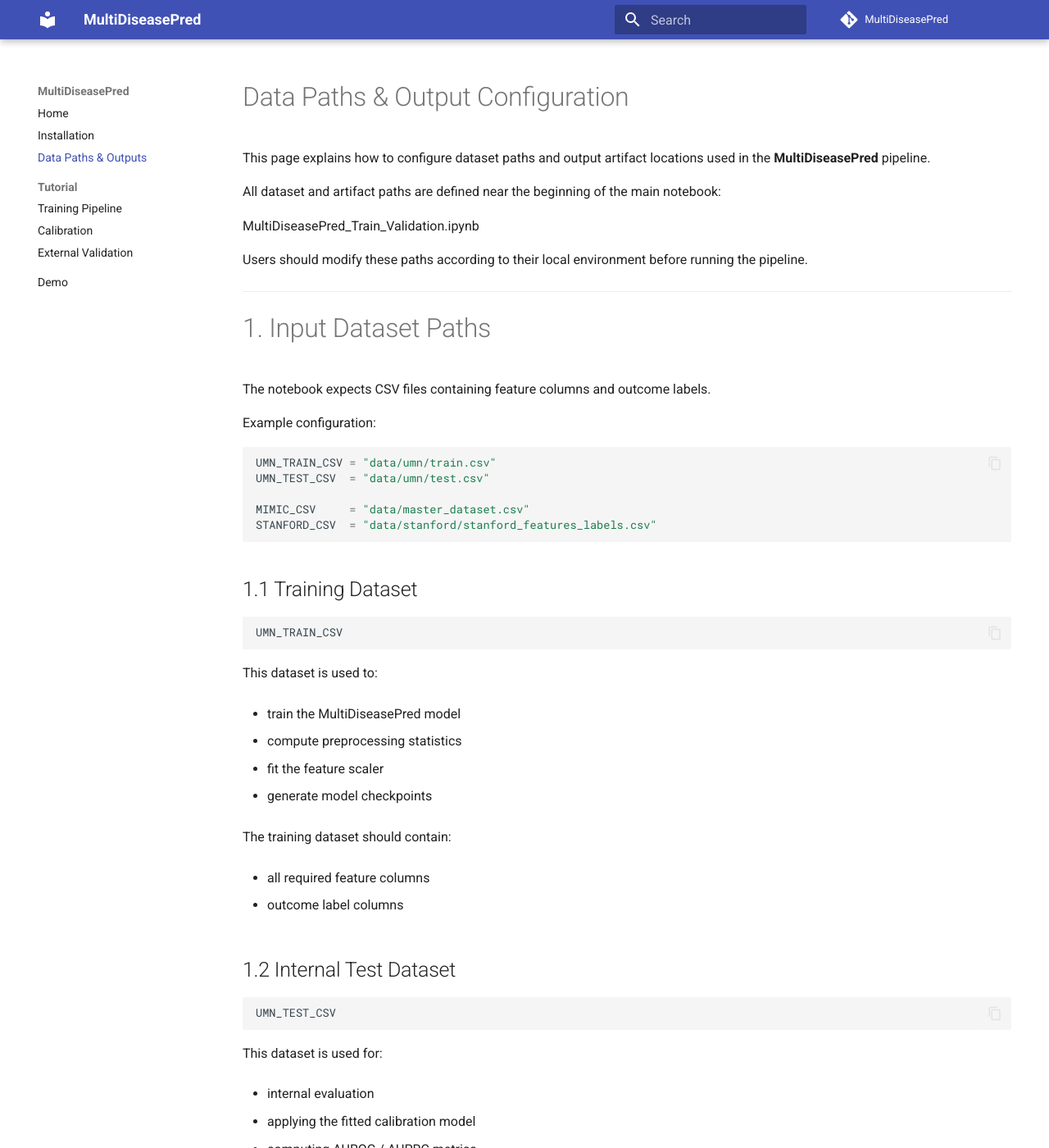
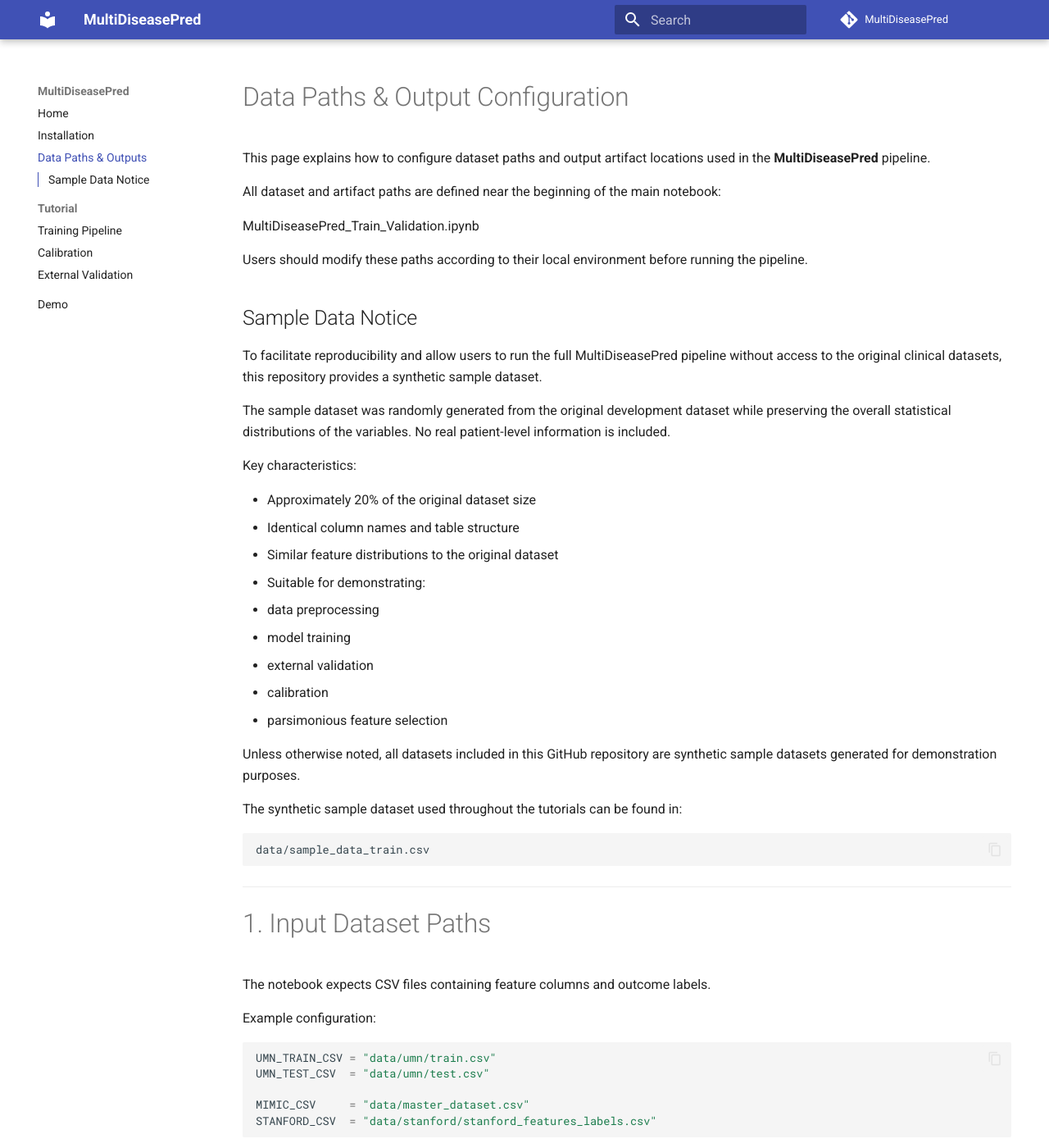
Before and after one commit to fengx13/MultiDiseasePred, an MkDocs documentation site: the page built from docs/data_paths.md, in a window 1280 px wide and 1400 px high. Shown: the whole window at 82% size. Built offline with MkDocs 1.6.1 and Material for MkDocs 9.7.7, drawn with Linux system fonts in a browser that asks for light colours; comment, search, counter and statistics services are not loaded; some of the changed text lies outside the part shown.

Commit message:
Document synthetic sample dataset details
Added a section on synthetic sample dataset for reproducibility, including key characteristics and statistics derived from the dataset.

````diff
--- a/docs/data_paths.md
+++ b/docs/data_paths.md
@@ -7,6 +7,32 @@ All dataset and artifact paths are defined near the beginning of the main notebo
 MultiDiseasePred_Train_Validation.ipynb
 
 Users should modify these paths according to their local environment before running the pipeline.
+
+## Sample Data Notice
+
+To facilitate reproducibility and allow users to run the full MultiDiseasePred pipeline without access to the original clinical datasets, this repository provides a synthetic sample dataset.
+
+The sample dataset was randomly generated from the original development dataset while preserving the overall statistical distributions of the variables. No real patient-level information is included.
+
+Key characteristics:
+
+- Approximately 20% of the original dataset size
+- Identical column names and table structure
+- Similar feature distributions to the original dataset
+- Suitable for demonstrating:
+  - data preprocessing
+  - model training
+  - external validation
+  - calibration
+  - parsimonious feature selection
+
+Unless otherwise noted, all datasets included in this GitHub repository are synthetic sample datasets generated for demonstration purposes.
+
+The synthetic sample dataset used throughout the tutorials can be found in:
+
+```text
+data/sample_data_train.csv
+```
 
 ---
 
@@ -108,6 +134,27 @@ cci_score
 n_ed_90d
 ```
 
+The following statistics were calculated from the provided synthetic sample dataset (`sample_data_train.csv`).
+
+| Feature | Mean | Std | Min | Max |
+|----------|----------|----------|----------|----------|
+| age | 52.85 | 20.59 | 18 | 101 |
+| triage_temperature | 36.71 | 0.53 | 26.00 | 43.44 |
+| triage_heartrate | 85.06 | 17.38 | 10.18 | 255.99 |
+| triage_resprate | 17.57 | 2.43 | 1 | 189 |
+| triage_o2sat | 98.40 | 2.41 | 0 | 100 |
+| triage_sbp | 134.87 | 22.03 | 1.00 | 273.66 |
+| triage_dbp | 77.49 | 14.68 | 0 | 375 |
+| triage_acuity | 2.63 | 0.71 | 1 | 5 |
+
+Categorical variables:
+
+| Feature | Distribution |
+|----------|----------|
+| gender | Female: 54.2%, Male: 45.8% |
+
+These statistics are provided solely for demonstration purposes and do not represent the original development cohort.
+
 ## 2.2 Outcome Columns
 
 Binary outcome labels prefixed with:
@@ -130,6 +177,23 @@ Each outcome column should contain:
 ```bash
 0 = negative
 1 = positive
+```
+
+The following outcome prevalences were calculated from the synthetic sample dataset.
+
+| Outcome | Prevalence (%) |
+|----------|----------|
+| outcome_hospitalization | 48.04 |
+| outcome_critical | 6.65 |
+| outcome_sepsis | 2.57 |
+| outcome_aki | 7.04 |
+| outcome_acs_mi | 1.95 |
+| outcome_copd_asthma | 1.90 |
+
+Outcome prevalence is computed as:
+
+```python
+prevalence = outcome.mean()
 ```
 ---
 
````
